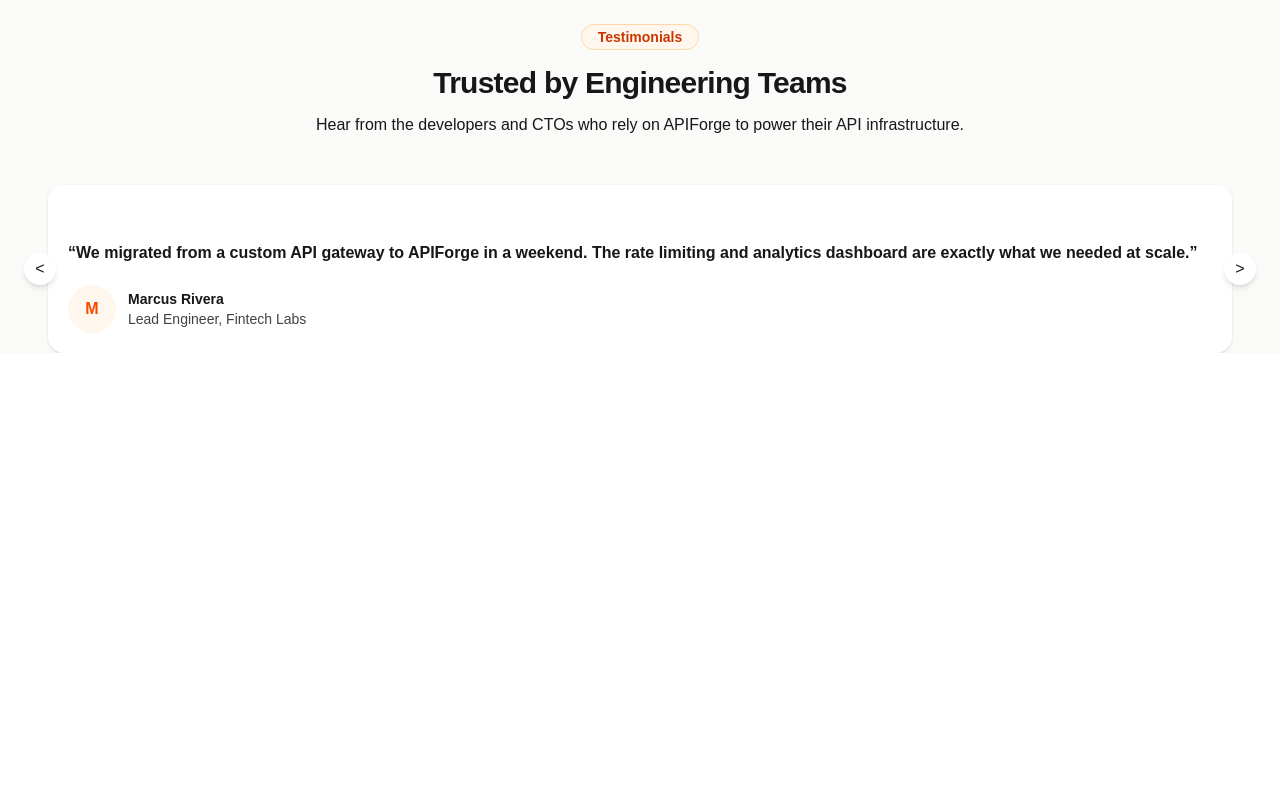
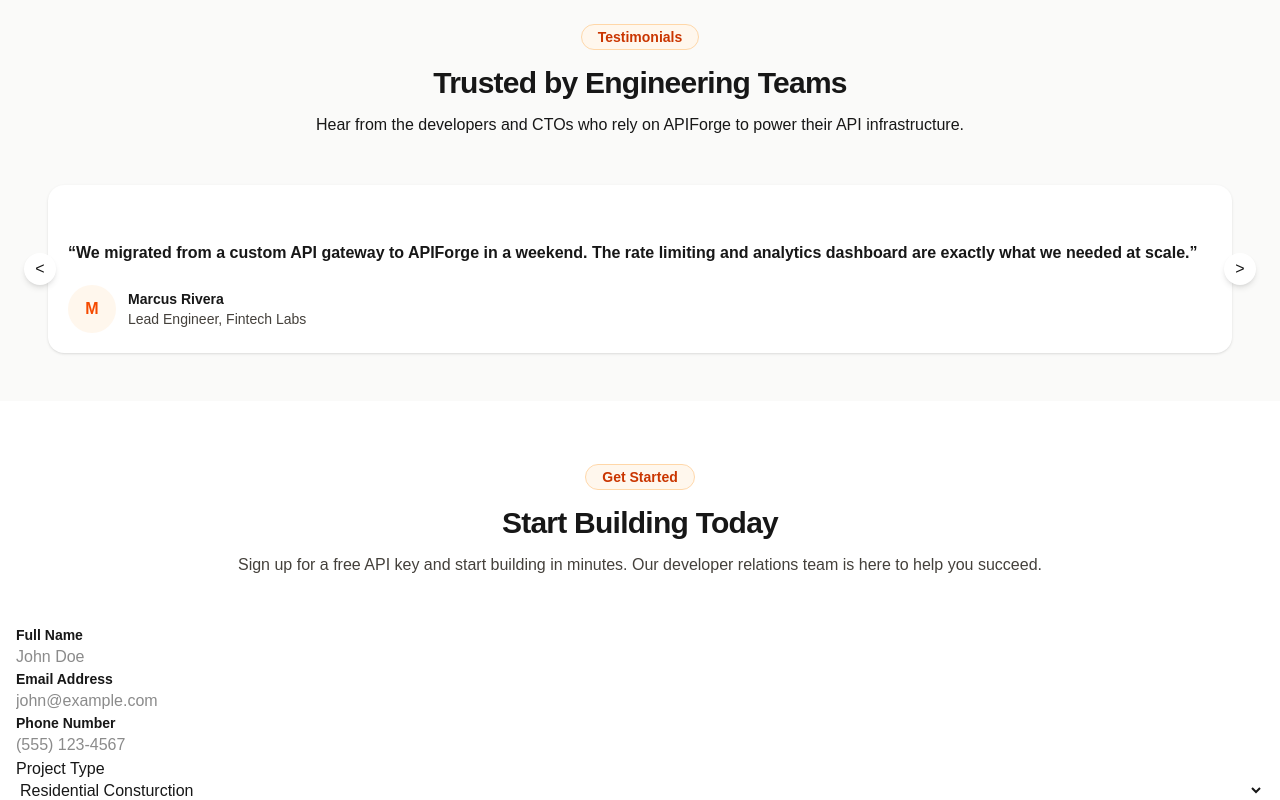
Before and after one commit to seesmof/API-Forge-Clone, a Next.js app in the folder src/: page / in a window 1280 px wide. Shown: the part 1606-2406 px from the top of the page. Before the commit the page ends 1959 px from the top, so only its background shows below. Built offline with nearby package versions, Linux system fonts and the light colour scheme; some icons are missing.

Commit message:
feat: add the start compoennt

```diff
--- a/src/app/page.tsx
+++ b/src/app/page.tsx
@@ -1,6 +1,7 @@
 import Header from "@/components/Header";
 import HeroSection from "@/components/Hero";
 import PlatformSection from "@/components/Platform";
+import StartSection from "@/components/Start";
 
 export default function Page() {
   return (
@@ -8,6 +9,7 @@
       <Header />
       <HeroSection />
       <PlatformSection />
+      <StartSection />
     </div>
   );
 }
--- a/src/components/Platform.tsx
+++ b/src/components/Platform.tsx
@@ -229,7 +229,7 @@
             their API infrastructure.
           </p>
         </article>
-        <div className="flex flex-row pt-12">
+        <div className="flex flex-row py-12">
           <button
             onClick={() => {
               const prevTestimonial =
--- /dev/null
+++ b/src/components/Start.tsx
@@ -0,0 +1,69 @@
+import Badge from "./Badge";
+
+export default function StartSection() {
+  return (
+    <div className="bg-white">
+      <div className="px-4 pt-16 flex flex-col">
+        <Badge className="self-center">Get Started</Badge>
+        <article className="text-center">
+          <h2 className="font-bold text-3xl mt-4 tracking-tight">
+            Start Building Today
+          </h2>
+          <p className="mt-3 text-stone-700">
+            Sign up for a free API key and start building in minutes. Our
+            developer relations team is here to help you succeed.
+          </p>
+        </article>
+
+        <form className="mt-12">
+          <div className="flex flex-col">
+            <label
+              className="font-bold text-sm cursor-pointer"
+              htmlFor="fullName"
+            >
+              Full Name
+            </label>
+            <input
+              type="text"
+              placeholder="John Doe"
+              name="fullName"
+              id="fullName"
+            />
+          </div>
+
+          <div className="flex flex-col">
+            <label className="font-bold text-sm cursor-pointer" htmlFor="email">
+              Email Address
+            </label>
+            <input
+              type="email"
+              placeholder="john@example.com"
+              name="email"
+              id="email"
+            />
+          </div>
+
+          <div className="flex flex-col">
+            <label className="font-bold text-sm cursor-pointer" htmlFor="phone">
+              Phone Number
+            </label>
+            <input
+              type="tel"
+              placeholder="(555) 123-4567"
+              name="phone"
+              id="phone"
+              maxLength={10}
+            />
+          </div>
+
+          <div className="flex flex-col">
+            <label htmlFor="type">Project Type</label>
+            <select name="type" id="type">
+              <option value="residential">Residential Consturction</option>
+            </select>
+          </div>
+        </form>
+      </div>
+    </div>
+  );
+}
```
